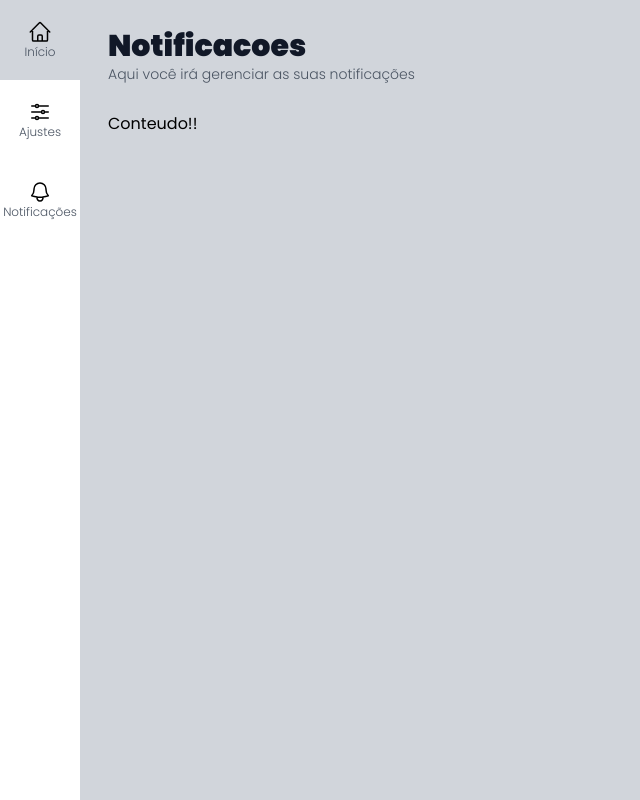
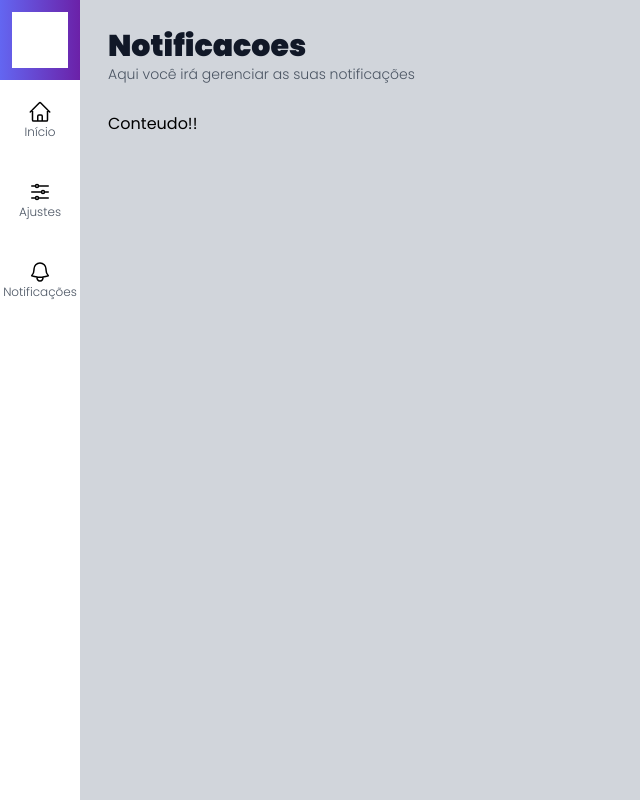
Before and after one commit to fjuncal/admin-template, a Next.js app: page /notificacoes in a window 1280 px wide. Shown: the whole page, without its empty margins (0-640 px from the left). Built offline with nearby package versions, Linux system fonts and the light colour scheme.

Commit message:
Adicionando logo no menu lateral e criando componente Logo

```diff
--- /dev/null
+++ b/src/components/template/Logo.tsx
@@ -0,0 +1,10 @@
+export default function Logo() {
+  return (
+    <div
+      className={`
+        h-14 w-14
+        bg-white
+        `}
+    ></div>
+  );
+}
--- a/src/components/template/MenuLateral.tsx
+++ b/src/components/template/MenuLateral.tsx
@@ -1,9 +1,19 @@
 import MenuItem from "./MenuItem";
 import { IconeCasa, IconeAjustes, IconeSino } from "../icons";
+import Logo from "./Logo";
 
 export default function MenuLateral() {
   return (
     <aside>
+      <div
+        className={`
+          flex flex-col items-center justify-center
+          bg-gradient-to-r from-indigo-500 to-purple-800
+        h-20 w-20
+        `}
+      >
+        <Logo />
+      </div>
       <ul>
         <MenuItem url="/" texto="Início" icone={IconeCasa} />
         <MenuItem url="/ajustes" texto="Ajustes" icone={IconeAjustes} />
```
